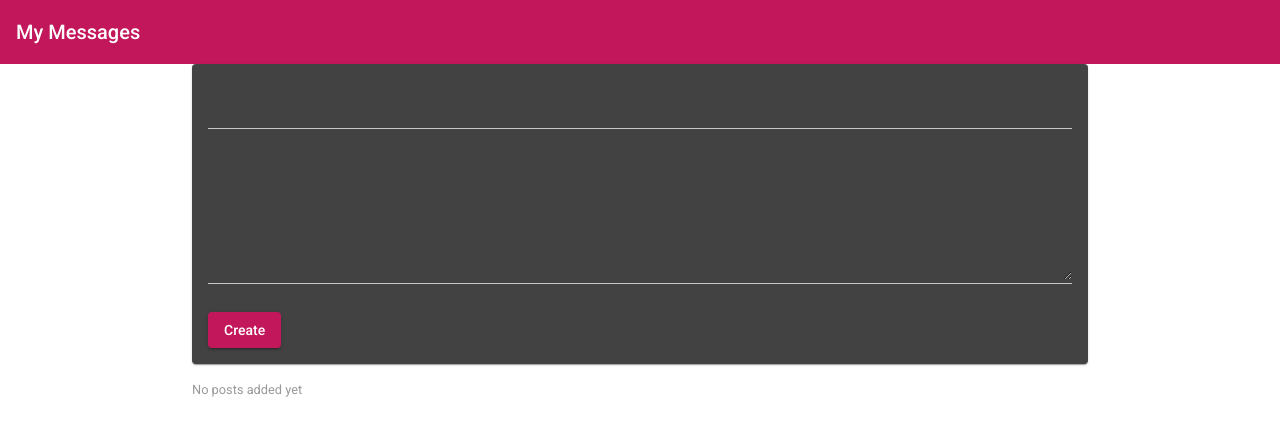
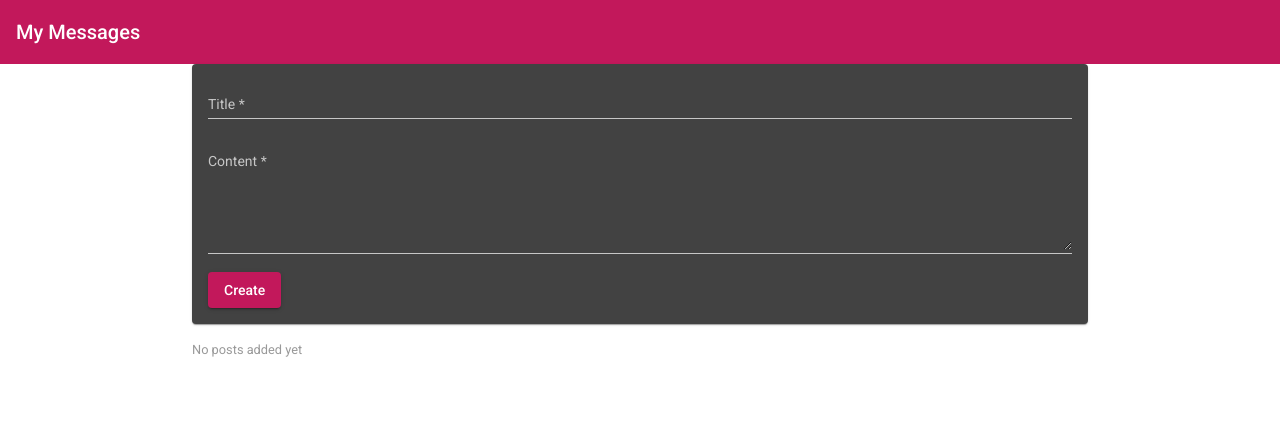
Before and after one commit to chie7tain/random-thoughts, an Angular app: page / in a window 1280 px wide. Shown: the top 436 px of the page. Built offline with nearby package versions, Linux system fonts and the light colour scheme.

Commit message:
add edit and delete buttons

```diff
--- a/src/app/posts/post-create/post-create.component.css
+++ b/src/app/posts/post-create/post-create.component.css
@@ -1,8 +1,9 @@
 mat-form-field,
 textarea {
   width: 100%;
-  margin: 10px 0;
+  /* margin: 10px 0; */
 }
+
 mat-button {
   background-color: #3f51b5;
 }
--- a/src/app/posts/post-create/post-create.component.html
+++ b/src/app/posts/post-create/post-create.component.html
@@ -9,6 +9,7 @@
         required
         minlength="3"
         #title="ngModel"
+        placeholder="Title"
       />
       <!-- <mat-hint>Title</mat-hint> -->
       <mat-error *ngIf="title.invalid">{{ getErrorMessage() }}</mat-error>
@@ -21,6 +22,7 @@
         ngModel
         required
         #content="ngModel"
+        placeholder="Content"
       ></textarea>
       <!-- <mat-hint>Content</mat-hint> -->
       <mat-error *ngIf="content.invalid">{{ getErrorMessage() }}</mat-error>
--- a/src/app/posts/post-create/post-create.component.ts
+++ b/src/app/posts/post-create/post-create.component.ts
@@ -30,5 +30,6 @@ export class PostCreateComponent {
     }
 
     this.postsService.addPost(form.value.title, form.value.content);
+    form.resetForm();
   }
 }
--- a/src/app/posts/post-list/post-list.component.html
+++ b/src/app/posts/post-list/post-list.component.html
@@ -4,6 +4,10 @@
       {{ post.title }}
     </mat-expansion-panel-header>
     <p>{{ post.content }}</p>
+    <mat-action-row>
+      <button mat-button color="accent">Edit</button>
+      <button mat-button color="primary">Delete</button>
+    </mat-action-row>
   </mat-expansion-panel>
 </mat-accordion>
 <p class="info-text" mat-body-1 *ngIf="posts.length <= 0">No posts added yet</p>
```
Also changed, not shown: src/app/posts/post-list/algo.ts (added).
